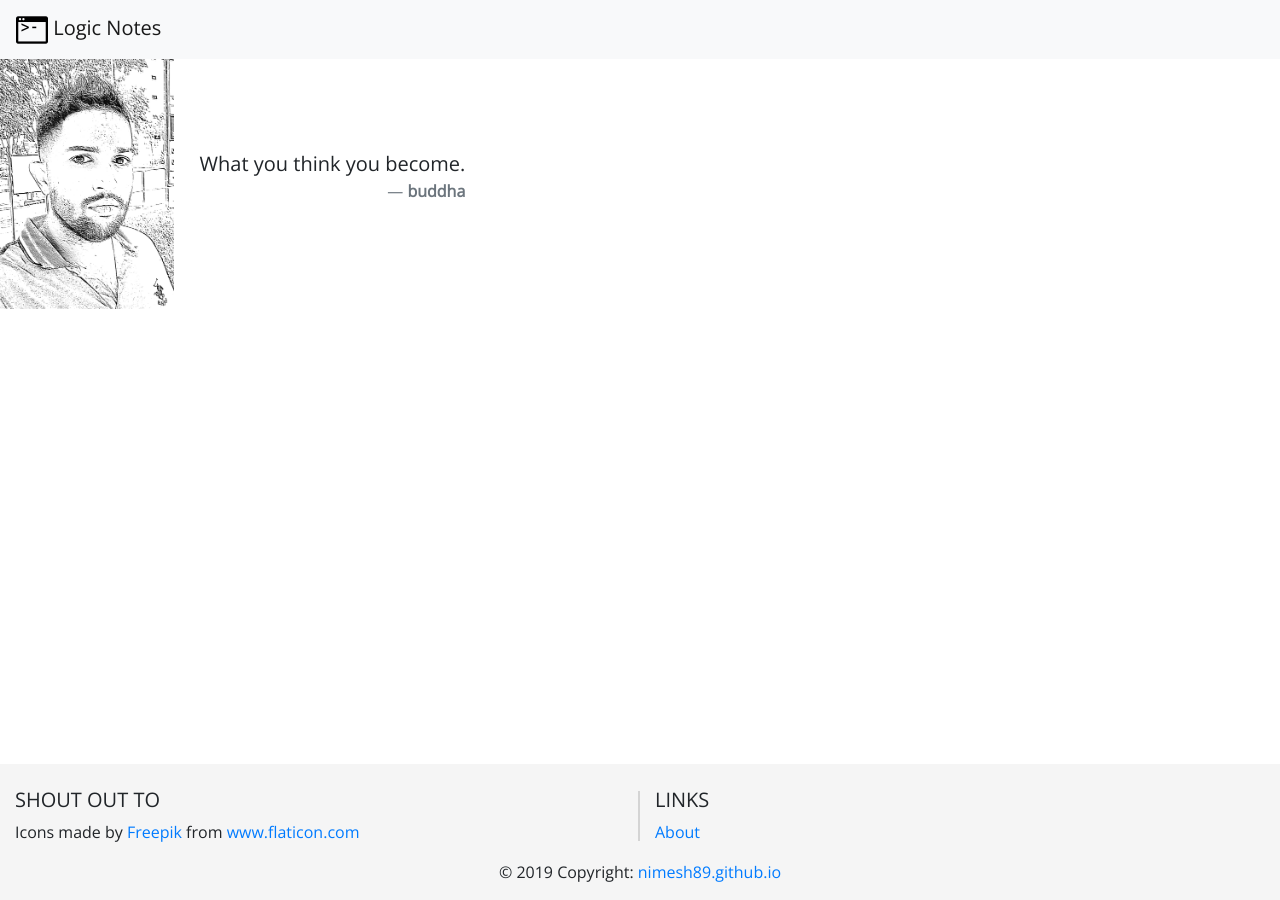
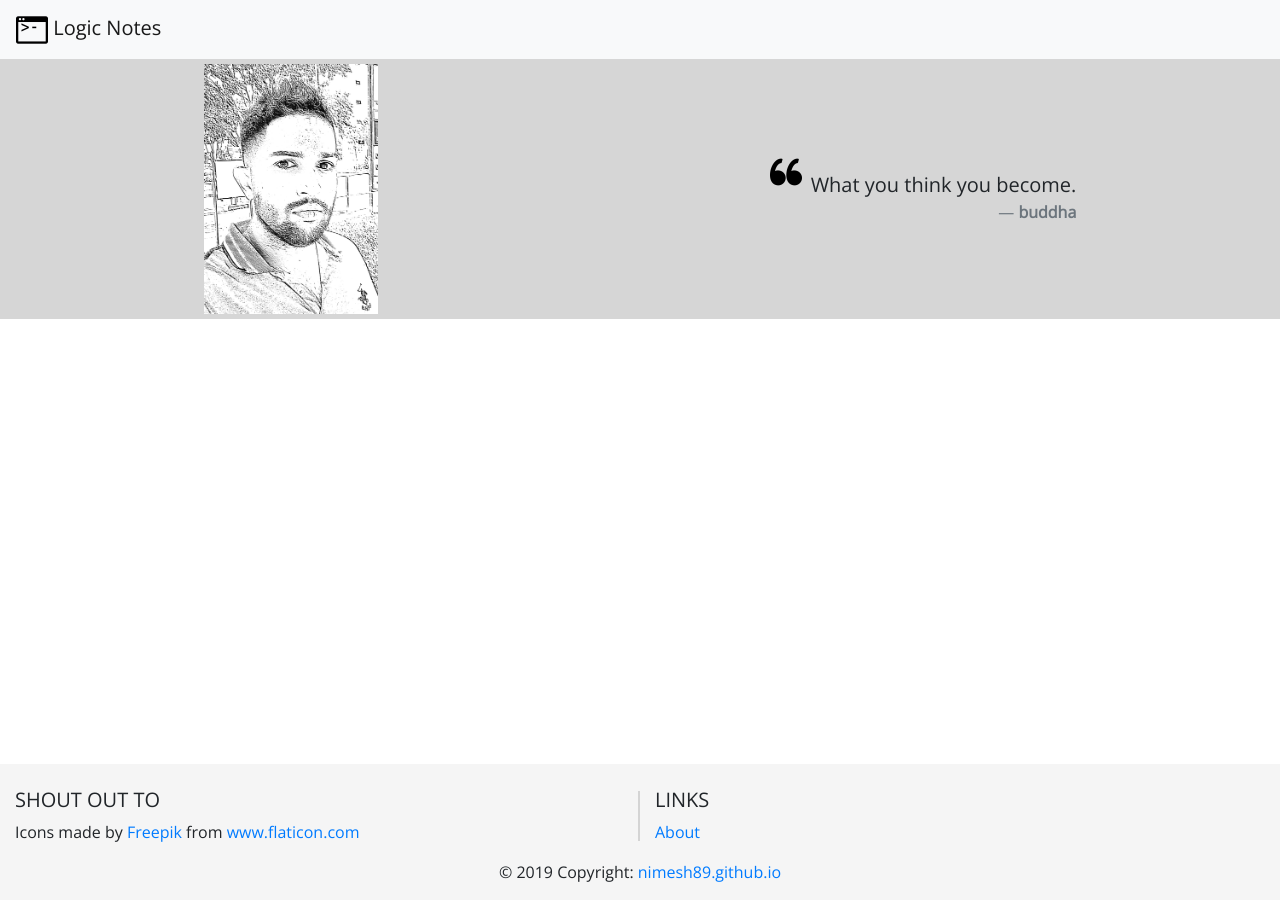
Before and after one commit to nimesh89/nimesh89.github.io, a Jekyll site: the page built from about.markdown, in a window 1280 px wide. Built offline with Jekyll 4.4.1, drawn with Linux system fonts in a browser that asks for light colours.

Commit message:
added quote

```diff
--- a/about.markdown
+++ b/about.markdown
@@ -9,6 +9,7 @@ header_css: |
     <img class="about-me-pic" src="/assets/img/rsz_file_001.png" />
     <div class="about-me-contact">
         <blockquote class="quot-1 blockquote text-right">
+        <img class="quot-mark" src="/assets/img/left-quote.png" />
             <p class="mb-0">What you think you become.</p>
             <footer class="blockquote-footer"><b>buddha</b></footer>
         </blockquote>
--- a/assets/css/about.css
+++ b/assets/css/about.css
@@ -3,11 +3,24 @@
     height: 250px;
 }
 
+.about-container {
+    display: flex;
+    flex-direction: row;
+    background-color: #cccc;
+    padding: 5px 0px 5px;
+    justify-content: space-around;
+}
+
+@media only screen
+  and (max-width: 375px) {
+    .quot-mark{
+        display: none;
+    }
+}
+
 @media only screen
   and (max-width: 415px) {
     .about-container {
-        display: flex;
-        flex-direction: row;
         flex-wrap: wrap;
     }
 
@@ -24,8 +37,6 @@
 @media only screen
   and (min-width: 416px) {
     .about-container {
-        display: flex;
-        flex-direction: row;
         flex-wrap: nowrap;
     }
 
@@ -39,6 +50,13 @@
     }
 }
 
+.quot-mark {
+    position: relative;
+    width: 32px;
+    height: 32px;
+    top: 18px;
+    left: -274px;
+}
 
 .about-me-contact {
     flex-shrink: 1;
```
Also changed, not shown: assets/img/left-quote.png (added).
